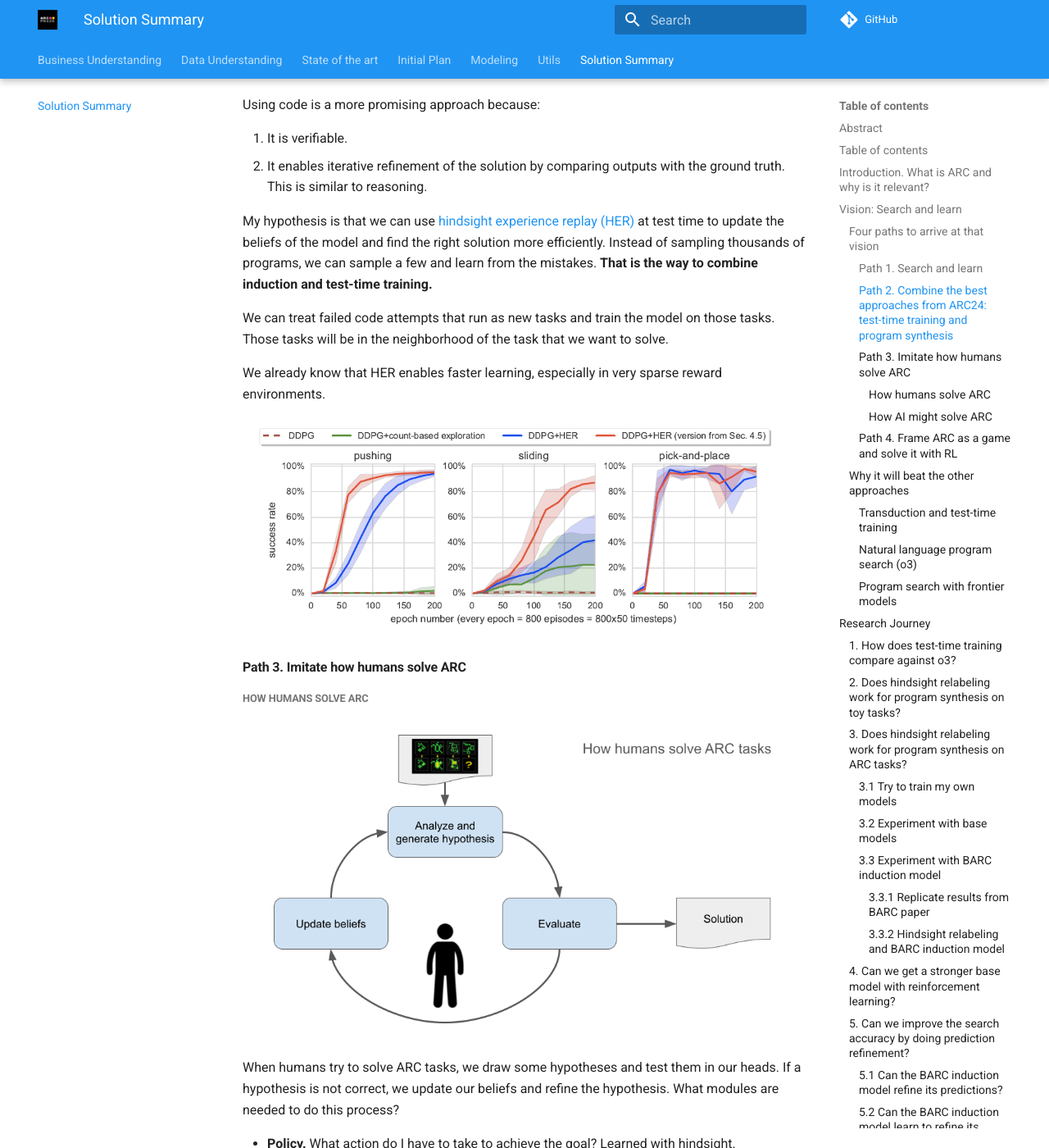
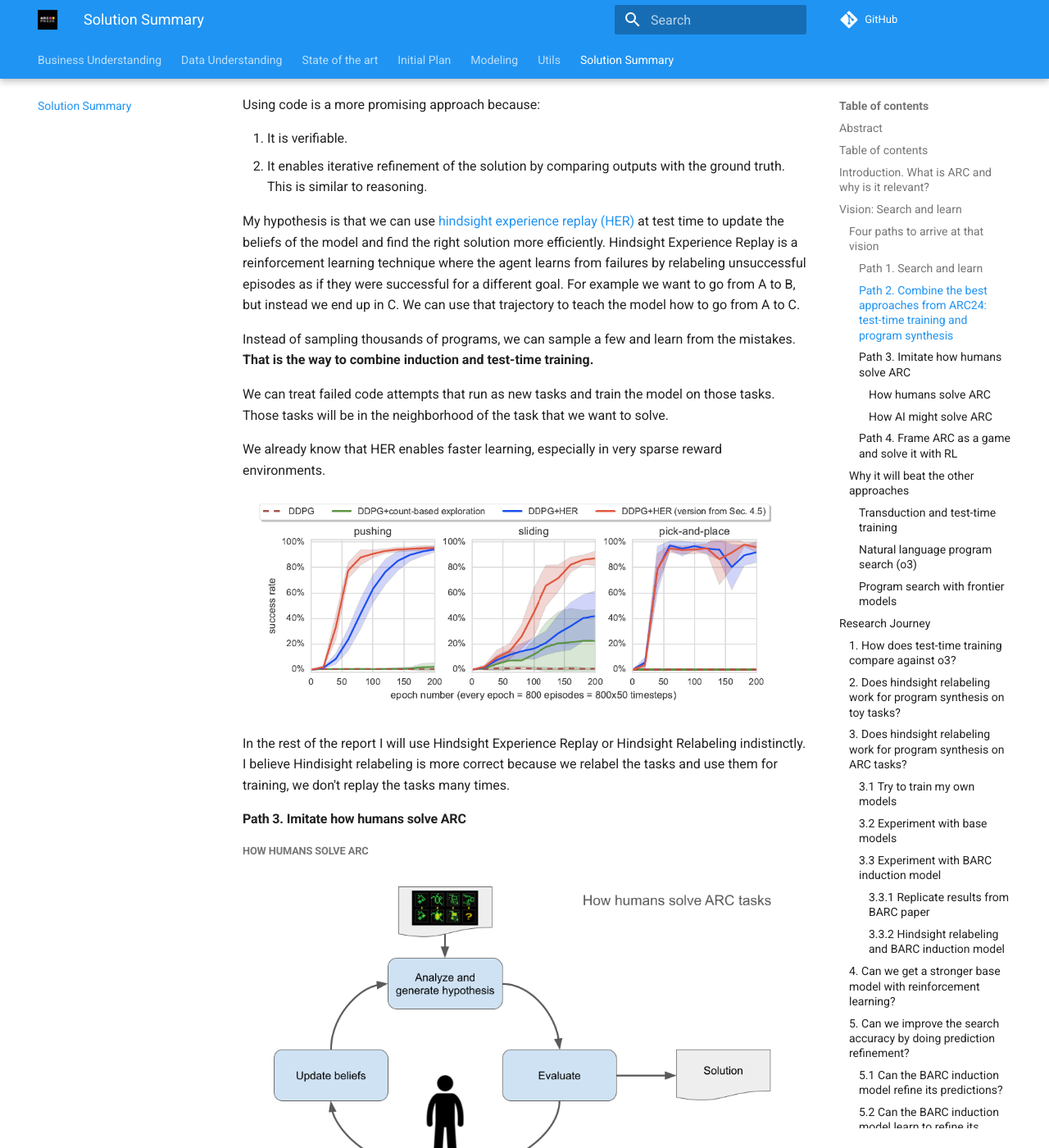
Before and after one commit to ironbar/arc25, an MkDocs documentation site: the page built from docs/05_Solution_Summary.md, in a window 1280 px wide and 1400 px high, scrolled down 3899 px. Shown: the whole window at 82% size. Built offline with MkDocs 1.6.1 and Material for MkDocs 9.7.7, drawn with Linux system fonts in a browser that asks for light colours; comment, search, counter and statistics services are not loaded.

Commit message:
added clarifications about HER and HR

```diff
--- a/docs/05_Solution_Summary.md
+++ b/docs/05_Solution_Summary.md
@@ -112,13 +112,18 @@ Using code is a more promising approach because:
 1. It is verifiable.
 2. It enables iterative refinement of the solution by comparing outputs with the ground truth. This is similar to reasoning.
 
-My hypothesis is that we can use [hindsight experience replay (HER)](https://arxiv.org/abs/1707.01495) at test time to update the beliefs of the model and find the right solution more efficiently. Instead of sampling thousands of programs, we can sample a few and learn from the mistakes. **That is the way to combine induction and test-time training.**
+My hypothesis is that we can use [hindsight experience replay (HER)](https://arxiv.org/abs/1707.01495) at test time to update the beliefs of the model and find the right solution more efficiently. Hindsight Experience Replay is a reinforcement learning technique where the agent learns from failures by relabeling unsuccessful episodes as if they were successful for a different goal. For example we want to go from A to B, but instead we end up in C. We can use that trajectory to teach the model how to go from A to C.
+
+Instead of sampling thousands of programs, we can sample a few and learn from the mistakes. **That is the way to combine induction and test-time training.**
 
 We can treat failed code attempts that run as new tasks and train the model on those tasks. Those tasks will be in the neighborhood of the task that we want to solve.
 
 We already know that HER enables faster learning, especially in very sparse reward environments.
 
 ![](res/2025-03-25-16-38-36.png)
+
+In the rest of the report I will use Hindsight Experience Replay or Hindsight Relabeling indistinctly. I believe Hindisight relabeling is more correct because we relabel the tasks and use them for training, we don't replay the
+tasks many times.
 
 #### Path 3. Imitate how humans solve ARC
 
```
